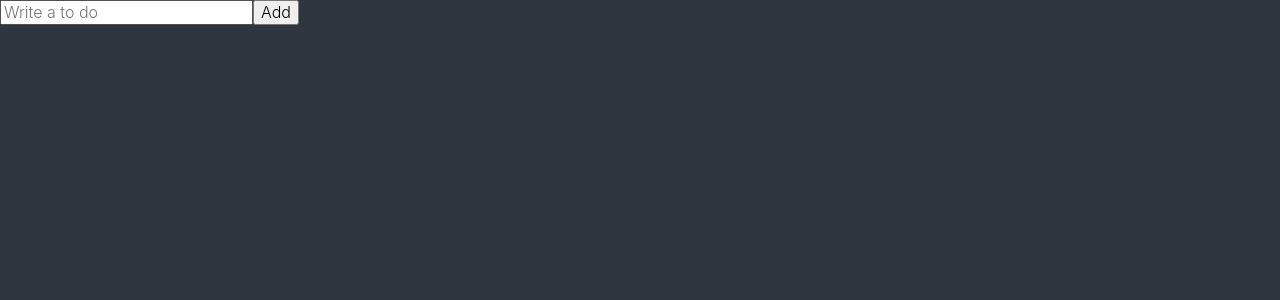
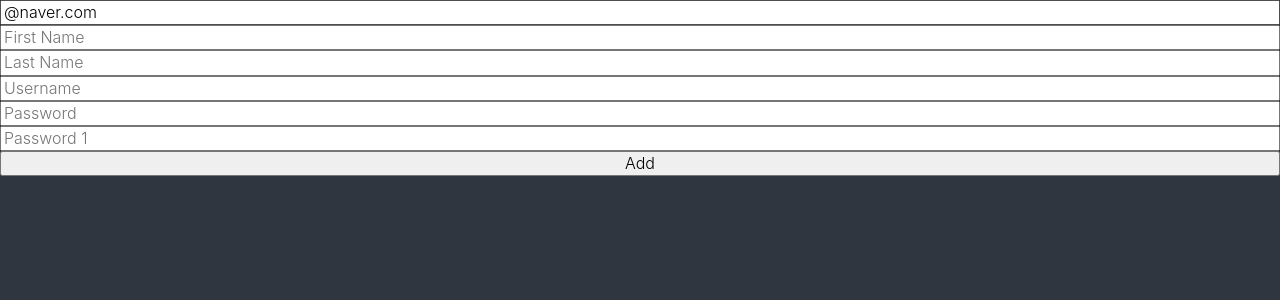
Before and after one commit to SeokhunEom/NomadCoders_React_Master, a React (Vite) app in the folder todo/: page / in a window 1280 px wide. Shown: the top 300 px of the page. Built offline with nearby package versions, Linux system fonts and the light colour scheme; a web font is replaced by a local one.

Commit message:
ToDo react-hook-form 연습

```diff
--- a/todo/package.json
+++ b/todo/package.json
@@ -17,6 +17,7 @@
     "react-apexcharts": "^1.4.1",
     "react-dom": "^18.3.1",
     "react-helmet": "^6.1.0",
+    "react-hook-form": "^7.53.0",
     "react-router-dom": "^6.26.1",
     "recoil": "^0.7.7",
     "styled-components": "^6.1.13"
--- a/todo/src/ToDoList.tsx
+++ b/todo/src/ToDoList.tsx
@@ -1,28 +1,107 @@
-import { useState } from "react";
+import { useForm } from "react-hook-form";
 
-function ToDoList() {
-  const [toDo, setToDo] = useState("");
+interface Form {
+  email: string;
+  first_name: string;
+  last_name: string;
+  username: string;
+  password: string;
+  password1: string;
+  extraError?: string;
+}
 
-  const onChange = (event: React.FormEvent<HTMLInputElement>) => {
-    const {
-      currentTarget: { value },
-    } = event;
-    setToDo(value);
-  };
-
-  const onSubmit = (event: React.FormEvent<HTMLFormElement>) => {
-    event.preventDefault();
-    console.log(toDo);
+const ToDoList = () => {
+  const {
+    register,
+    handleSubmit,
+    formState: { errors },
+    setError,
+  } = useForm<Form>({
+    defaultValues: {
+      email: "@naver.com",
+      first_name: "",
+      last_name: "",
+      username: "",
+      password: "",
+      password1: "",
+    },
+  });
+  const onValid = (data: Form) => {
+    if (data.password !== data.password1) {
+      setError(
+        "password1",
+        {
+          message: "password are not the same",
+        },
+        { shouldFocus: true }
+      );
+    }
+    // setError("extraError", {
+    //   message: "Server offline",
+    // });
   };
 
   return (
     <div>
-      <form onSubmit={onSubmit}>
-        <input onChange={onChange} value={toDo} placeholder="Write a to do" />
+      <form
+        style={{ display: "flex", flexDirection: "column" }}
+        onSubmit={handleSubmit(onValid)}
+      >
+        <input
+          {...register("email", {
+            required: "Email is required",
+            pattern: {
+              value: /^[A-Za-z0-9._%+-]+@naver.com$/,
+              message: "invalid email address",
+            },
+          })}
+          placeholder="Email"
+        />
+        <span>{errors.email?.message}</span>
+        <input
+          {...register("first_name", {
+            required: "Write here",
+            validate: {
+              noNico: (value) =>
+                value.includes("nico") ? "no nico allowd" : true,
+              noNick: (value) =>
+                value.includes("nick") ? "no nick allowd" : true,
+            },
+          })}
+          placeholder="First Name"
+        />
+        <span>{errors.first_name?.message}</span>
+        <input
+          {...register("last_name", { required: "Write here" })}
+          placeholder="Last Name"
+        />
+        <span>{errors.last_name?.message}</span>
+        <input
+          {...register("username", { required: "Write here", minLength: 10 })}
+          placeholder="Username"
+        />
+        <span>{errors.username?.message}</span>
+        <input
+          {...register("password", { required: "Write here", minLength: 5 })}
+          placeholder="Password"
+        />
+        <span>{errors.password?.message}</span>
+        <input
+          {...register("password1", {
+            required: "Password is required",
+            minLength: {
+              value: 5,
+              message: "Password should be longer than 5 chars",
+            },
+          })}
+          placeholder="Password 1"
+        />
+        <span>{errors.password1?.message}</span>
         <button>Add</button>
+        <span>{errors.extraError?.message}</span>
       </form>
     </div>
   );
-}
+};
 
 export default ToDoList;
```
Also changed, not shown: 1 other file (tests, documents, lock files or other folders).
